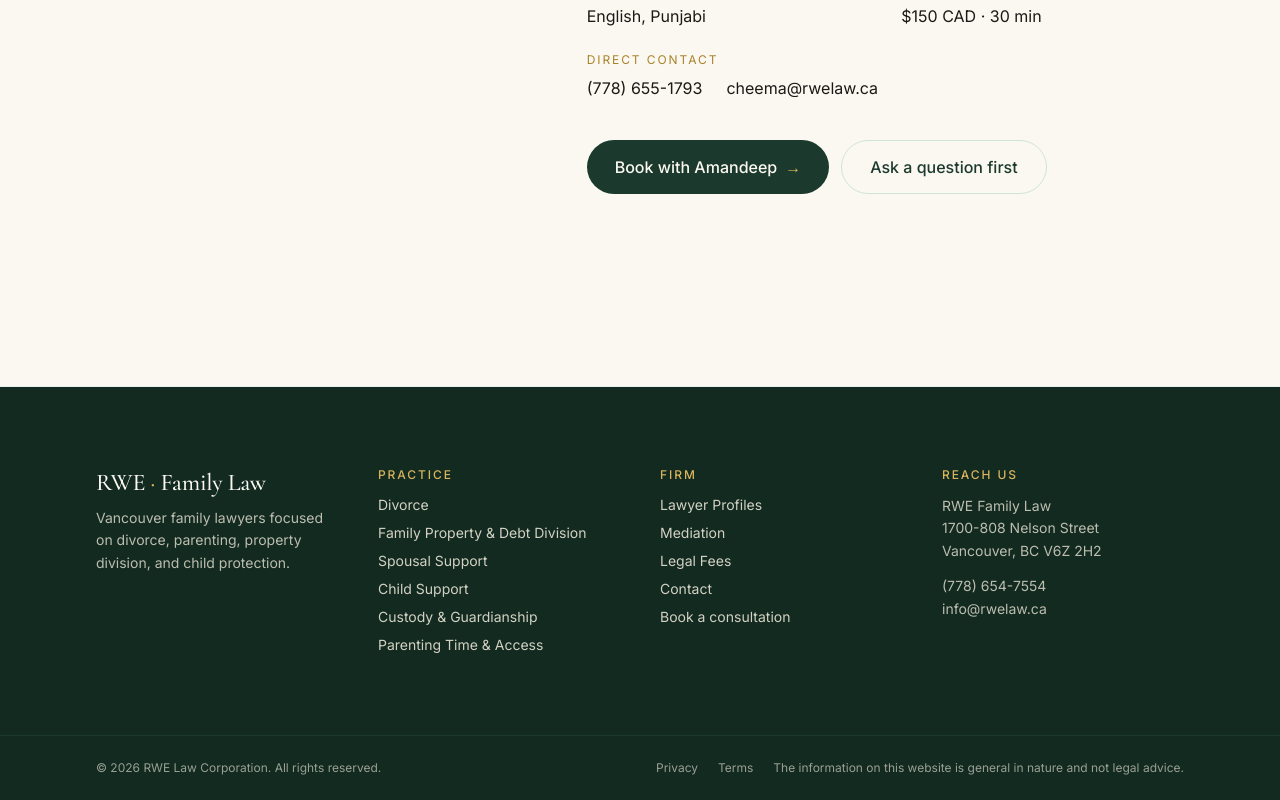
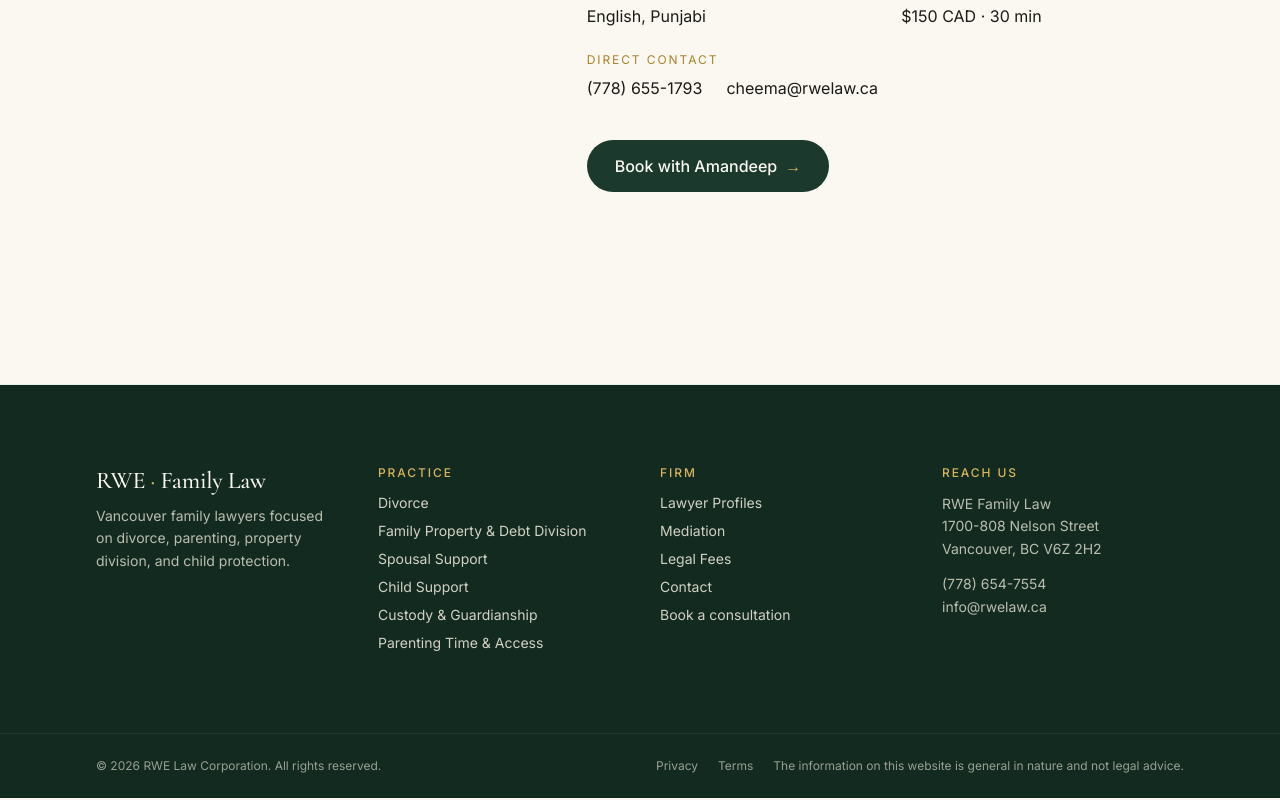
Before and after one commit to BobbyEBaby/website, a Next.js app: page /lawyers/amandeep-cheema in a window 1280 px wide. Shown: the part 1279-2079 px from the top of the page. Built offline with nearby package versions, Linux system fonts and the light colour scheme.

Commit message:
Lawyer profile: remove "Ask a question first" button
Co-Authored-By: Claude Opus 4.7 <noreply@anthropic.com>

```diff
--- a/src/app/lawyers/[slug]/page.tsx
+++ b/src/app/lawyers/[slug]/page.tsx
@@ -154,9 +154,6 @@ export default async function LawyerProfilePage({ params }: PageProps) {
               Book with {lawyer.name.split(" ")[0]}
               <span aria-hidden="true" className="text-[color:var(--color-gold-400)]">→</span>
             </ButtonLink>
-            <ButtonLink href="/contact" variant="ghost" size="lg">
-              Ask a question first
-            </ButtonLink>
           </div>
         </div>
       </div>
```
